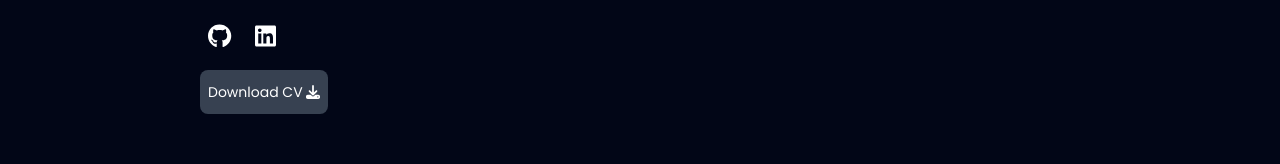
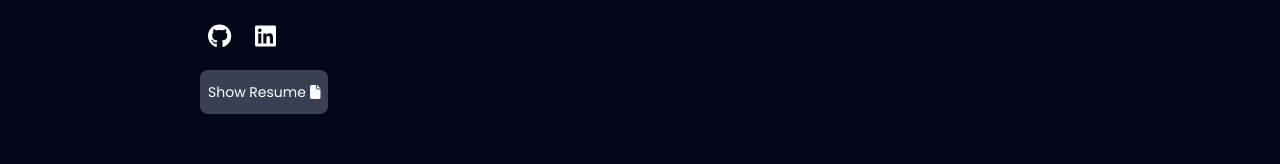
Before and after one commit to kakkar2/Portfolio, a React (Vite) app: page / in a window 1280 px wide. Shown: the part 432-596 px from the top of the page. Built offline with nearby package versions, Linux system fonts and the light colour scheme.

Commit message:
upload new CV

```diff
--- a/src/components/Home.jsx
+++ b/src/components/Home.jsx
@@ -1,7 +1,7 @@
 import { FontAwesomeIcon } from "@fortawesome/react-fontawesome";
 import { faGithub } from "@fortawesome/free-brands-svg-icons";
 import { faLinkedin } from "@fortawesome/free-brands-svg-icons";
-import { faDownload } from "@fortawesome/free-solid-svg-icons";
+import { faFile } from "@fortawesome/free-solid-svg-icons";
 import { ReactTyped } from "react-typed";
 
 const Home = () => {
@@ -61,11 +61,11 @@ const Home = () => {
         </div>
         <div className="connect hover:shadow-lg">
           <a
-            href="/src/assets/fullStack_Cv.pdf"
+            href="https://drive.google.com/file/d/1xoy7d4iZNR-3sdyB-65h9VBHaUmX0XAs/view?usp=sharing"
+            target="_blank"
             className="text-sm bg-gray-700 px-1 py-2 md:px-2 md:py-3 lg:px-2 lg:py-3 rounded-lg hover:bg-indigo-600 transition duration-300 ease-in-out active:opacity-85"
-            download="Lalit_Kakkar_CV"
           >
-            Download CV <FontAwesomeIcon icon={faDownload} />
+            Show Resume <FontAwesomeIcon icon={faFile} />
           </a>
         </div>
       </div>
```
Also changed, not shown: 1 other file (tests, documents, lock files or other folders).
